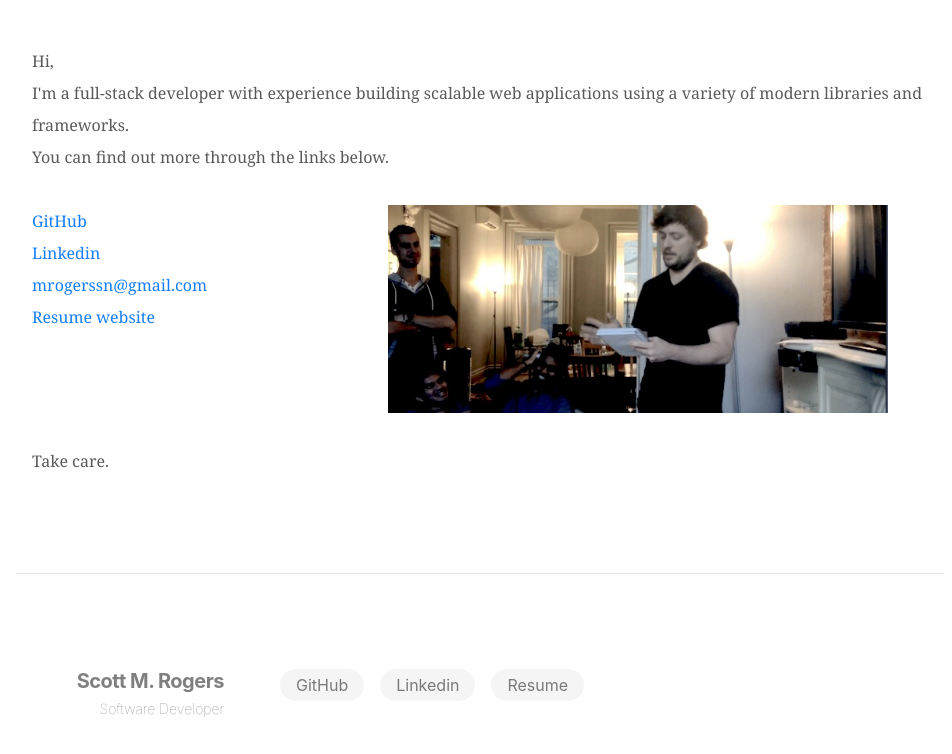
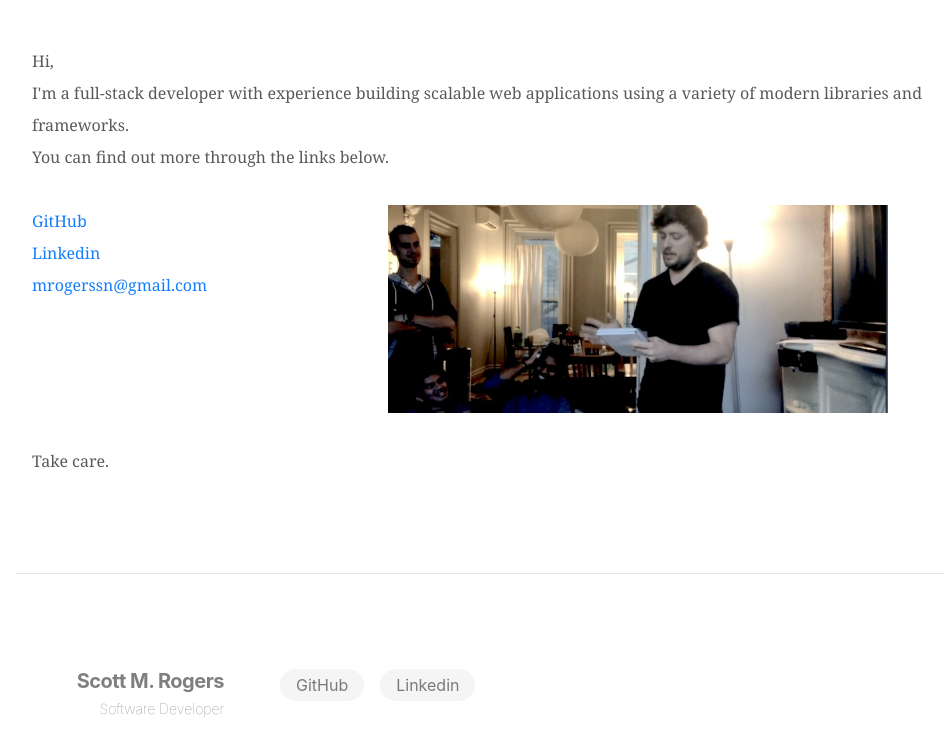
Before and after one commit to smichaelrogers/smichaelrogers.github.io, a plain HTML site: page about/index.html in a window 1280 px wide. Shown: the part 92-846 px from the top of the page, without its empty margins (160-1112 px from the left). Drawn offline with Linux system fonts and the light colour scheme.

Commit message:
Update index.html

```diff
--- a/about/index.html
+++ b/about/index.html
@@ -52,7 +52,6 @@
               <a href="https://github.com/smichaelrogers">GitHub</a><br>
               <a href="https://www.linkedin.com/in/smichaelrogers">Linkedin</a><br>
               <a href="mailto:mrogerssn@gmail.com">mrogerssn@gmail.com</a><br>
-              <a href="http://smr-resume.surge.sh/">Resume website</a><br>
             </div>
             <div class="about-image">
               <div class="image--wide"><img src="/images/scott.jpg"></div>
@@ -75,7 +74,6 @@
           <div class="footer__links">
             <a href="https://github.com/smichaelrogers/">GitHub</a>
             <a href="https://linkedin.com/in/smichaelrogers">Linkedin</a>
-            <a href="http://smr-resume.surge.sh/">Resume</a>
           </div>
         </div>
       </div>
```
